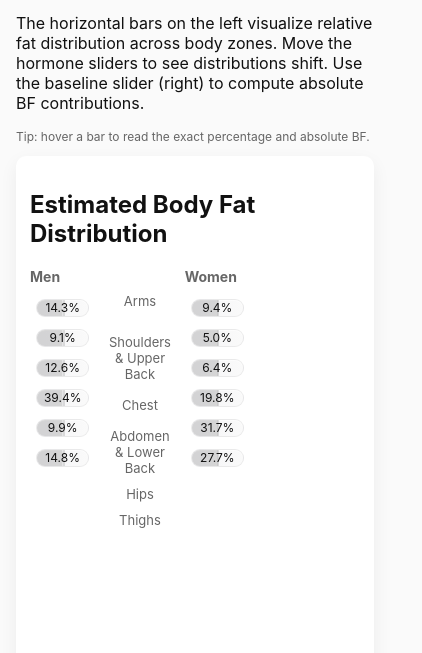
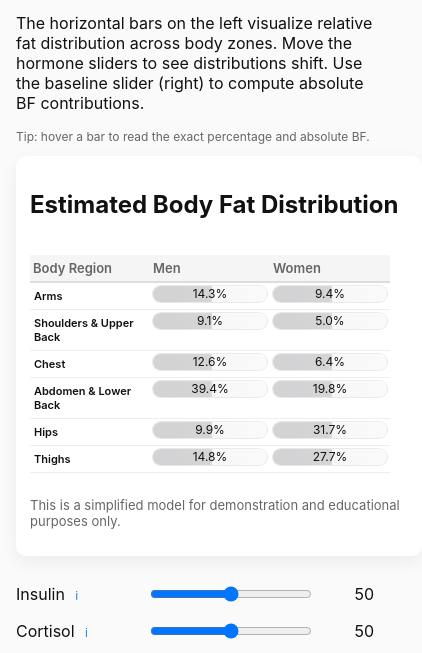
Before and after one commit to iatcom/Hormone-vs-FatDistribution-Model, a plain HTML site: page index.html in a window 390 px wide. Shown: the part 191-844 px from the top of the page, 422 px wide, since content can reach past the window. Drawn offline with Linux system fonts and the light colour scheme.

Commit message:
Table updata
updated the layout of the table

```diff
--- a/index.html
+++ b/index.html
@@ -22,13 +22,19 @@
 							<div class="card">
 								<h2>Estimated Body Fat Distribution</h2>
 								<div class="visual-row">
-									<div class="figure-wrap">
-										<div class="zones-grid">
-											<!-- Male column -->
-											<div class="zones-column">
-												<h3 class="gender-title">Men</h3>
-												<div class="zones" data-gender="male">
-													<!-- Ordered zones: Arms, Shoulders/Upper Back, Chest, Abdomen/Lower Back, Hips, Thighs -->
+									<table class="distribution-table">
+										<thead>
+											<tr>
+												<th class="label-col">Body Region</th>
+												<th class="gender-col">Men</th>
+												<th class="gender-col">Women</th>
+											</tr>
+										</thead>
+										<tbody>
+											<!-- Arms -->
+											<tr class="region-row">
+												<td class="region-label">Arms</td>
+												<td class="bar-cell">
 													<div class="zone" data-region="arms" data-gender="male">
 														<div class="bar">
 															<div class="bar-track">
@@ -39,6 +45,25 @@
 															</div>
 														</div>
 													</div>
+												</td>
+												<td class="bar-cell">
+													<div class="zone" data-region="arms" data-gender="female">
+														<div class="bar">
+															<div class="bar-track">
+																<div class="bar-fill-left"></div>
+																<div class="bar-fill-right"></div>
+																<div class="bar-center" aria-hidden="true"></div>
+																<div class="bar-value">--</div>
+															</div>
+														</div>
+													</div>
+												</td>
+											</tr>
+
+											<!-- Shoulders -->
+											<tr class="region-row">
+												<td class="region-label">Shoulders &amp; Upper Back</td>
+												<td class="bar-cell">
 													<div class="zone" data-region="shoulders" data-gender="male">
 														<div class="bar">
 															<div class="bar-track">
@@ -49,6 +74,25 @@
 															</div>
 														</div>
 													</div>
+												</td>
+												<td class="bar-cell">
+													<div class="zone" data-region="shoulders" data-gender="female">
+														<div class="bar">
+															<div class="bar-track">
+																<div class="bar-fill-left"></div>
+																<div class="bar-fill-right"></div>
+																<div class="bar-center" aria-hidden="true"></div>
+																<div class="bar-value">--</div>
+															</div>
+														</div>
+													</div>
+												</td>
+											</tr>
+
+											<!-- Chest -->
+											<tr class="region-row">
+												<td class="region-label">Chest</td>
+												<td class="bar-cell">
 													<div class="zone" data-region="chest" data-gender="male">
 														<div class="bar">
 															<div class="bar-track">
@@ -59,6 +103,25 @@
 															</div>
 														</div>
 													</div>
+												</td>
+												<td class="bar-cell">
+													<div class="zone" data-region="chest" data-gender="female">
+														<div class="bar">
+															<div class="bar-track">
+																<div class="bar-fill-left"></div>
+																<div class="bar-fill-right"></div>
+																<div class="bar-center" aria-hidden="true"></div>
+																<div class="bar-value">--</div>
+															</div>
+														</div>
+													</div>
+												</td>
+											</tr>
+
+											<!-- Abdomen -->
+											<tr class="region-row">
+												<td class="region-label">Abdomen &amp; Lower Back</td>
+												<td class="bar-cell">
 													<div class="zone" data-region="abdomen" data-gender="male">
 														<div class="bar">
 															<div class="bar-track">
@@ -69,6 +132,25 @@
 															</div>
 														</div>
 													</div>
+												</td>
+												<td class="bar-cell">
+													<div class="zone" data-region="abdomen" data-gender="female">
+														<div class="bar">
+															<div class="bar-track">
+																<div class="bar-fill-left"></div>
+																<div class="bar-fill-right"></div>
+																<div class="bar-center" aria-hidden="true"></div>
+																<div class="bar-value">--</div>
+															</div>
+														</div>
+													</div>
+												</td>
+											</tr>
+
+											<!-- Hips -->
+											<tr class="region-row">
+												<td class="region-label">Hips</td>
+												<td class="bar-cell">
 													<div class="zone" data-region="hips" data-gender="male">
 														<div class="bar">
 															<div class="bar-track">
@@ -79,6 +161,25 @@
 															</div>
 														</div>
 													</div>
+												</td>
+												<td class="bar-cell">
+													<div class="zone" data-region="hips" data-gender="female">
+														<div class="bar">
+															<div class="bar-track">
+																<div class="bar-fill-left"></div>
+																<div class="bar-fill-right"></div>
+																<div class="bar-center" aria-hidden="true"></div>
+																<div class="bar-value">--</div>
+															</div>
+														</div>
+													</div>
+												</td>
+											</tr>
+
+											<!-- Thighs -->
+											<tr class="region-row">
+												<td class="region-label">Thighs</td>
+												<td class="bar-cell">
 													<div class="zone" data-region="thighs" data-gender="male">
 														<div class="bar">
 															<div class="bar-track">
@@ -89,73 +190,8 @@
 															</div>
 														</div>
 													</div>
-												</div>
-											</div>
-
-											<!-- Shared zone labels column -->
-											<div class="zones-column labels-column">
-												<div class="zone-label">Arms</div>
-												<div class="zone-label">Shoulders &amp; Upper Back</div>
-												<div class="zone-label">Chest</div>
-												<div class="zone-label">Abdomen &amp; Lower Back</div>
-												<div class="zone-label">Hips</div>
-												<div class="zone-label">Thighs</div>
-											</div>
-
-											<!-- Female column -->
-											<div class="zones-column">
-												<h3 class="gender-title">Women</h3>
-												<div class="zones" data-gender="female">
-													<div class="zone" data-region="arms" data-gender="female">
-														<div class="bar">
-															<div class="bar-track">
-																<div class="bar-fill-left"></div>
-																<div class="bar-fill-right"></div>
-																<div class="bar-center" aria-hidden="true"></div>
-																<div class="bar-value">--</div>
-															</div>
-														</div>
-													</div>
-													<div class="zone" data-region="shoulders" data-gender="female">
-														<div class="bar">
-															<div class="bar-track">
-																<div class="bar-fill-left"></div>
-																<div class="bar-fill-right"></div>
-																<div class="bar-center" aria-hidden="true"></div>
-																<div class="bar-value">--</div>
-															</div>
-														</div>
-													</div>
-													<div class="zone" data-region="chest" data-gender="female">
-														<div class="bar">
-															<div class="bar-track">
-																<div class="bar-fill-left"></div>
-																<div class="bar-fill-right"></div>
-																<div class="bar-center" aria-hidden="true"></div>
-																<div class="bar-value">--</div>
-															</div>
-														</div>
-													</div>
-													<div class="zone" data-region="abdomen" data-gender="female">
-														<div class="bar">
-															<div class="bar-track">
-																<div class="bar-fill-left"></div>
-																<div class="bar-fill-right"></div>
-																<div class="bar-center" aria-hidden="true"></div>
-																<div class="bar-value">--</div>
-															</div>
-														</div>
-													</div>
-													<div class="zone" data-region="hips" data-gender="female">
-														<div class="bar">
-															<div class="bar-track">
-																<div class="bar-fill-left"></div>
-																<div class="bar-fill-right"></div>
-																<div class="bar-center" aria-hidden="true"></div>
-																<div class="bar-value">--</div>
-															</div>
-														</div>
-													</div>
+												</td>
+												<td class="bar-cell">
 													<div class="zone" data-region="thighs" data-gender="female">
 														<div class="bar">
 															<div class="bar-track">
@@ -166,11 +202,10 @@
 															</div>
 														</div>
 													</div>
-												</div>
-											</div>
-										</div>
-									</div>
-
+												</td>
+											</tr>
+										</tbody>
+									</table>
 									<div class="metrics">
 										<!-- summary moved to header to free space for bars -->
 									</div>
--- a/styles.css
+++ b/styles.css
@@ -64,7 +64,7 @@ body {
   color: var(--muted);
 }
 
-/* Main two-column layout: visualization left, controls right */
+/* Two-column layout: visualization left, controls right */
 .layout {
   display: flex;
   gap: 20px;
@@ -74,6 +74,136 @@ body {
 .visual { flex: 1; }
 
 .controls { width: 360px; }
+
+/* ========================================
+   DISTRIBUTION TABLE (Mobile-Optimized)
+   ======================================== */
+
+.distribution-table {
+  width: 100%;
+  border-collapse: collapse;
+  margin: 16px 0;
+}
+
+.distribution-table thead {
+  background: #f5f5f5;
+  border-bottom: 2px solid #ddd;
+}
+
+.distribution-table th {
+  padding: 12px 8px;
+  text-align: left;
+  font-weight: 600;
+  font-size: 13px;
+  color: var(--muted);
+}
+
+.distribution-table td {
+  padding: 8px 6px;
+  border-bottom: 1px solid #eee;
+  vertical-align: middle;
+}
+
+.region-row:hover {
+  background: #fafafa;
+}
+
+.label-col {
+  width: 35%;
+  min-width: 120px;
+}
+
+.gender-col {
+  width: 32.5%;
+  min-width: 120px;
+}
+
+.region-label {
+  font-weight: 600;
+  font-size: 12px;
+  color: #111;
+  padding: 8px 6px !important;
+}
+
+.bar-cell {
+  padding: 4px 4px !important;
+  height: 30px;
+}
+
+.bar-cell .zone {
+  flex-direction: row !important;
+  gap: 0 !important;
+  height: 100%;
+}
+
+.bar-cell .bar {
+  height: 18px;
+}
+
+/* ========================================
+   RESPONSIVE TABLE LAYOUT
+   ======================================== */
+
+@media (max-width: 880px) {
+  .distribution-table {
+    font-size: 12px;
+  }
+
+  .distribution-table th,
+  .distribution-table td {
+    padding: 6px 4px;
+  }
+
+  .region-label {
+    font-size: 11px;
+    padding: 6px 4px !important;
+  }
+
+  .bar-cell {
+    padding: 3px 2px !important;
+  }
+
+  .bar-cell .bar {
+    height: 16px;
+  }
+}
+
+@media (max-width: 600px) {
+  .layout {
+    flex-direction: column;
+  }
+
+  .controls {
+    width: 100%;
+  }
+
+  .distribution-table {
+    font-size: 11px;
+  }
+
+  .distribution-table th,
+  .distribution-table td {
+    padding: 5px 3px;
+  }
+
+  .label-col {
+    width: 40%;
+    font-size: 10px;
+  }
+
+  .gender-col {
+    width: 30%;
+  }
+
+  .bar-cell {
+    padding: 2px 2px !important;
+    height: 26px;
+  }
+
+  .bar-cell .bar {
+    height: 14px;
+  }
+}
 
 /* ========================================
    CONTROLS: Sliders & Buttons
@@ -125,6 +255,7 @@ button#resetBtn {
    VISUALIZATION: Cards & Bars
    ======================================== */
 
+
 .visual .card {
   background: var(--card);
   padding: 14px;
@@ -136,49 +267,6 @@ button#resetBtn {
   display: flex;
   gap: 18px;
   align-items: flex-start;
-}
-
-.figure-wrap {
-  position: relative;
-  width: 540px;
-  height: 520px;
-}
-
-/* Zones grid: displays male and female columns side-by-side */
-.zones-grid {
-  display: flex;
-  gap: 12px;
-}
-
-.zones-column {
-  width: 50%;
-}
-
-.gender-title {
-  margin: 0 0 8px;
-  font-size: 14px;
-  color: var(--muted);
-}
-
-/* Vertical stack of body regions */
-.zones {
-  display: flex;
-  flex-direction: column;
-  gap: 12px;
-  padding: 6px;
-}
-
-.zone {
-  display: flex;
-  flex-direction: column;
-  gap: 6px;
-}
-
-.zone-label {
-  font-size: 13px;
-  color: var(--muted);
-  margin: 20px 0;
-  text-align: center;
 }
 
 /* ========================================
@@ -506,35 +594,18 @@ button#resetBtn {
 }
 
 /* ========================================
-   ZONE LABEL SPACING ADJUSTMENTS
+   ZONE STYLING (Updated for table layout)
    ======================================== */
 
-.labels-column .zone-label:first-child {
-  margin: 25px 0;
-}
-
-.labels-column .zone-label:nth-child(2) {
-  margin: 5px 0;
-}
-
-.labels-column .zone-label:nth-child(3) {
-  margin: 15px 0;
-}
-
-.labels-column .zone-label:nth-child(4) {
-  margin: 10px 0;
-}
-
-.labels-column .zone-label:nth-child(5) {
-  margin: 10px 0;
-}
-
-.labels-column .zone-label:nth-child(6) {
-  margin: 10px 0;
+.zone {
+  display: flex;
+  flex-direction: column;
+  gap: 6px;
+  height: 100%;
 }
 
 /* ========================================
-   RESPONSIVE DESIGN
+   RESPONSIVE DESIGN (Updated for table)
    ======================================== */
 
 @media (max-width: 880px) {
@@ -545,11 +616,6 @@ button#resetBtn {
 
   .controls {
     width: 100%;
-  }
-
-  .figure-wrap {
-    width: 220px;
-    height: 420px;
   }
 }
 
```
Also changed, not shown: 4 other files.
